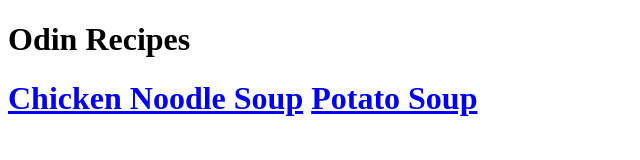
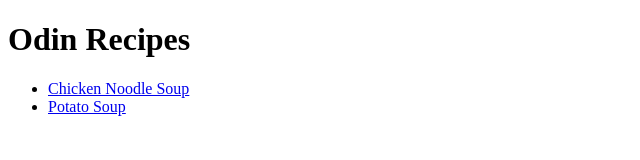
Before and after one commit to bloodywill/odin-recipes, a plain HTML site: page index.html in a window 1280 px wide. Shown: the whole page, without its empty margins (0-640 px from the left). Drawn offline with Linux system fonts and the light colour scheme.

Commit message:
Add list to index
Add a list to index.html to make the links separate. Fixed a header
closing tag, also updated README.

[Ticket: X]

```diff
--- a/index.html
+++ b/index.html
@@ -5,8 +5,10 @@
       <title></title>
    </head>
    <body>
-      <h1>Odin Recipes<h1>
-      <a href="recipes/chickennood.html">Chicken Noodle Soup</a>
-      <a href="recipes/potatosoup.html">Potato Soup</a>
+      <h1>Odin Recipes</h1>
+         <ul>
+            <li> <a href="recipes/chickennood.html">Chicken Noodle Soup</a></li>
+            <li> <a href="recipes/potatosoup.html">Potato Soup</a> </li>
+         </ul>
    </body>
 </html>
```
Also changed, not shown: 1 other file.
